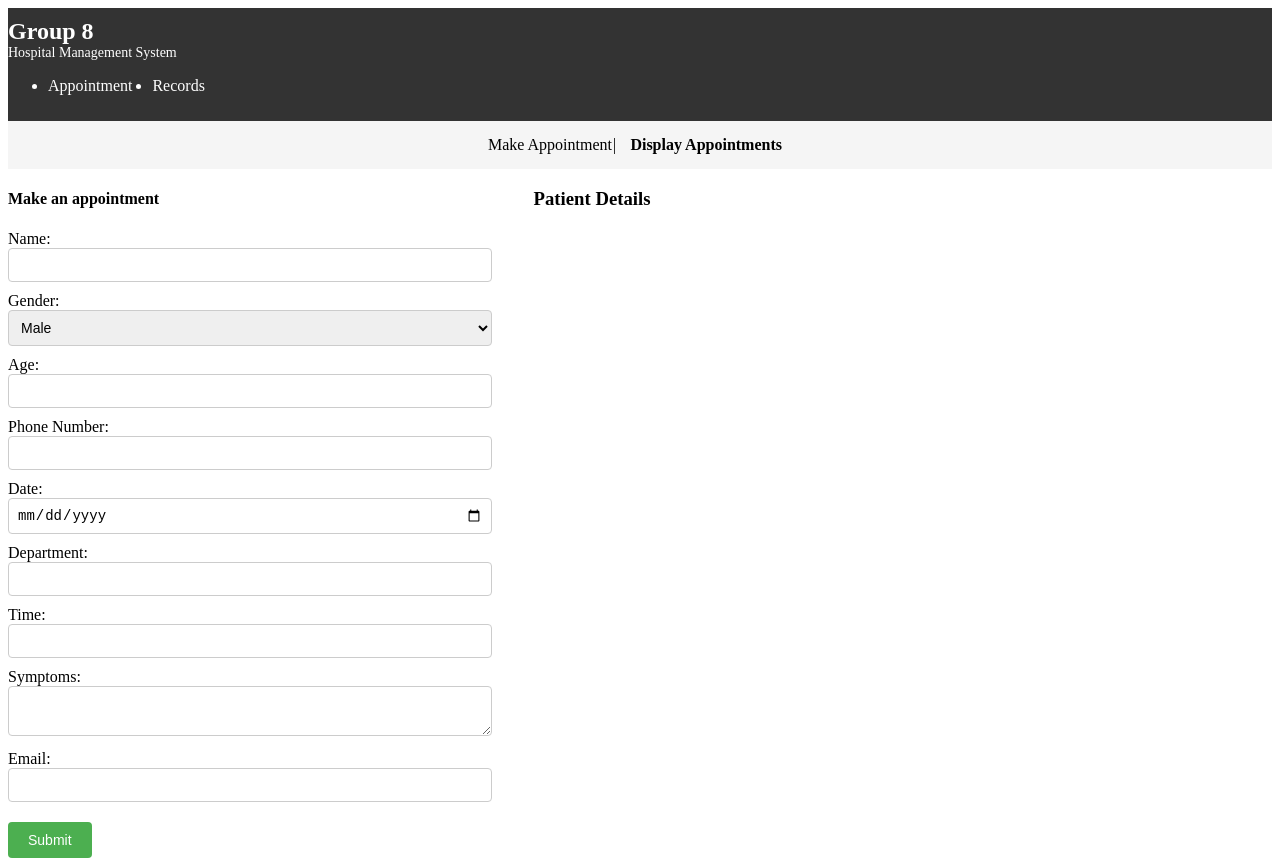
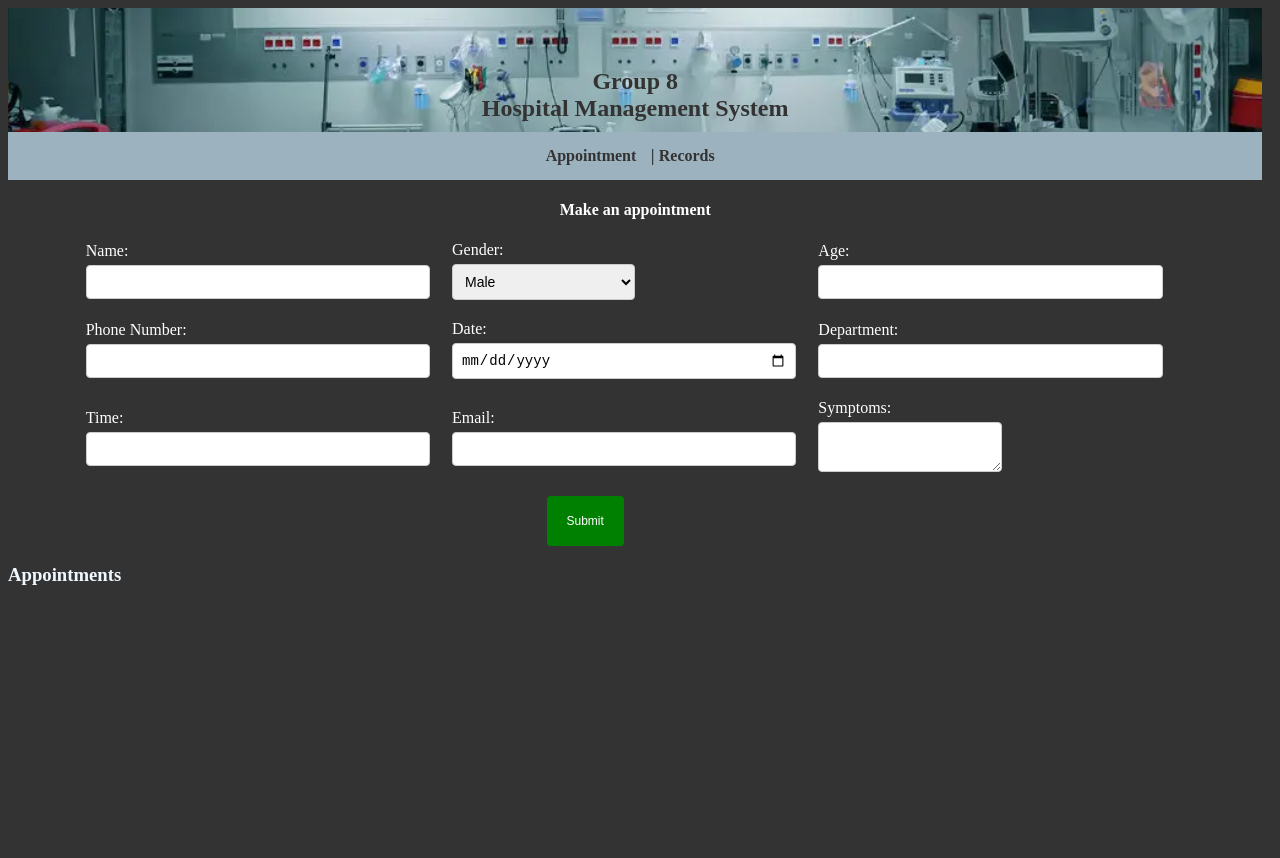
Before and after one commit to debrahrubben/Hospital-Management-System, a website: page public/index.html in a window 1280 px wide. After the commit the page ends 800 px from the top, so only its background shows below. Drawn offline with Linux system fonts and the light colour scheme; no server answers.

Commit message:
well done

```diff
--- /dev/null
+++ b/public/index.css
@@ -0,0 +1,176 @@
+.navbar {
+    color: #fff;
+    padding: 10px 0;
+    border-radius: 0;
+}
+.logo h3 {
+    margin: 0;
+    font-size: 24px;
+    font-weight: bold;
+}
+.logo p {
+    margin: 0;
+    font-size: 14px;
+    font-weight: normal;
+}
+.menu {
+    margin: 0;
+    padding: 0;
+    list-style-type: none;
+}
+.menu__list {
+    display: flex;
+}
+.menu__item {
+    margin-right: 20px;
+}
+.menu__link {
+    color: #fff;
+    text-decoration: none;
+    font-size: 16px;
+}
+.menu__link:hover {
+    text-decoration: underline;
+}
+
+/* Breadcrumb styles */
+.services-breadcrumb {
+    background-color: #9DB2BF;
+    padding: 15px 0;
+    text-align: center;
+}
+.services-breadcrumb ul {
+    margin: 0;
+    padding: 0;
+    list-style-type: none;
+}
+.services-breadcrumb li {
+    display: inline;
+    margin-right: 10px;
+    font-size: 16px;
+    font-weight: bold;
+}
+.services-breadcrumb li:last-child {
+    font-weight: bold;
+}
+
+/* Adjustments for form */
+.book-appointment {
+    display: flex;
+    flex-wrap: wrap;
+    justify-content: space-between;
+    background-color: #333;
+    border-radius: 5px;
+    -webkit-border-radius: 5px;
+    -moz-border-radius: 5px;
+    -ms-border-radius: 5px;
+    -o-border-radius: 5px;
+    color: #fff;
+    width: 100%;
+    align-items: center;
+    justify-content: center;
+}
+
+.form-group {
+    width: calc(30% - 10px); /* Adjust width */
+    margin-bottom: 10px;
+}
+
+.form-group label {
+    display: block;
+    margin-bottom: 5px;
+}
+
+.form-group input,
+.form-group select,
+.form-group textarea {
+    width: 50%;
+    padding: 8px;
+    border: 1px solid #ccc;
+
+    box-sizing: border-box;
+    font-size: 14px;
+
+}
+
+
+.appointment {
+width: 100%;
+margin-bottom: 5px;
+font-size: 12px;
+background-color: #f9f9f9;
+padding: 2px;
+border-radius: 5px;
+box-shadow: 0 0 10px rgba(0, 0, 0, 0.1);
+display: flex;
+flex-wrap: wrap;
+justify-content: space-between;
+}
+
+.appointment p {
+
+display: inline-block; /* Display all details in a single line */
+
+}
+.appointment button {
+flex: 0 0 auto;
+}
+
+
+
+input[type="text"], input[type="email"], textarea, input[type="date"], input[type="number"], select {
+    width: calc(100% - 22px); /* Adjust width */
+    margin-bottom: 10px; /* Adjust margin */
+    padding: 8px;
+    border: 1px solid #ccc;
+    border-radius: 4px;
+    box-sizing: border-box;
+    font-size: 14px; /* Adjust font size */
+}
+button {
+
+    padding: 10px 20px;
+    background-color: tomato;
+    color: white;
+    border: none;
+    border-radius: 4px;
+    cursor: pointer;
+    font-size: 12px; /* Adjust font size */
+}
+button:hover {
+    background-color: red;
+}
+
+.header-bottom {
+    position: relative;
+    background-image: url('./hospital.webp');
+    background-size: cover; /* Ensure the background image covers the entire element */
+    background-position: center; /* Center the background image */
+}
+
+
+.logo {
+    margin-top: 50px; /* Adjust margin-top to position the logo */
+    text-align: center; /* Center-align the text */
+    color: #333; /* Set text color */
+}
+
+
+.record {
+    width: 100%;
+    margin-bottom: 5px;
+    font-size: 12px;
+    background-color: #f9f9f9;
+    padding: 2px;
+    border-radius: 5px;
+    box-shadow: 0 0 10px rgba(0, 0, 0, 0.1);
+    display: flex;
+    flex-wrap: wrap;
+    justify-content: space-between;
+    }
+
+    .record p {
+
+    display: inline-block; /* Display all details in a single line */
+
+    }
--- a/public/index.html
+++ b/public/index.html
@@ -1,132 +1,28 @@
 <!DOCTYPE html>
 <html lang="en">
 <head>
+    <link rel="stylesheet" href="index.css">
     <meta name="viewport" content="width=device-width, initial-scale=1">
     <meta http-equiv="Content-Type" content="text/html; charset=utf-8" />
 </head>
-<style>
- /* Navbar styles */
- .navbar {
-        background-color: #333;
-        color: #fff;
-        padding: 10px 0;
-        border-radius: 0;
-    }
-    .logo h3 {
-        margin: 0;
-        font-size: 24px;
-        font-weight: bold;
-    }
-    .logo p {
-        margin: 0;
-        font-size: 14px;
-        font-weight: normal;
-    }
-    .menu {
-        margin: 0;
-        padding: 0;
-        list-style-type: none;
-    }
-    .menu__list {
-        display: flex;
-    }
-    .menu__item {
-        margin-right: 20px;
-    }
-    .menu__link {
-        color: #fff;
-        text-decoration: none;
-        font-size: 16px;
-    }
-    .menu__link:hover {
-        text-decoration: underline;
-    }
-
-    /* Breadcrumb styles */
-    .services-breadcrumb {
-        background-color: #f5f5f5;
-        padding: 15px 0;
-        text-align: center;
-    }
-    .services-breadcrumb ul {
-        margin: 0;
-        padding: 0;
-        list-style-type: none;
-    }
-    .services-breadcrumb li {
-        display: inline;
-        margin-right: 10px;
-        font-size: 16px;
-    }
-    .services-breadcrumb li:last-child {
-        font-weight: bold;
-    }
-
-
-
-    /* Adjustments for form and appointments */
-    .book-appointment {
-        width: 40%;
-        float: left;
-        margin-right: 20px;
-    }
-    .appointment {
-        width: 30%;
-        float: left;
-        margin-bottom: 20px;
-        font-size: 14px; /* Adjust font size */
-        background-color: #f9f9f9;
-        padding: 20px;
-        border-radius: 5px;
-        box-shadow: 0 0 10px rgba(0, 0, 0, 0.1);
-    }
-    .appointment p {
-        margin: 10px 0; /* Adjust spacing */
-    }
-    input[type="text"], input[type="email"], textarea, input[type="date"], input[type="number"], select {
-        width: calc(100% - 22px); /* Adjust width */
-        margin-bottom: 10px; /* Adjust margin */
-        padding: 8px;
-        border: 1px solid #ccc;
-        border-radius: 4px;
-        box-sizing: border-box;
-        font-size: 14px; /* Adjust font size */
-    }
-    button {
-        margin-top: 10px;
-        padding: 10px 20px;
-        background-color: #4CAF50;
-        color: white;
-        border: none;
-        border-radius: 4px;
-        cursor: pointer;
-        font-size: 14px; /* Adjust font size */
-    }
-    button:hover {
-        background-color: #45a049;
-    }
-</style>
-
-</head>
-<body>
+<body bgcolor="#333" style="width:98vw;">
+    <div class="header-bottom" style="position: relative; background-image: url('');">
+            <div class="header-bottom">
                 <div class="main" id="home">
-		<div class="header-bottom">
                     <nav class="navbar navbar-default">
                         <div class="navbar-header">
                             <div class="logo">
-						<h3> Group 8 <p>Hospital Management System</p></h3>
+                                <h3> Group 8 </h3>
+                                <h3>Hospital Management System</h3>
                             </div>
                         </div>
                         <div class="collapse navbar-collapse nav-wil" id="bs-example-navbar-collapse-1">
-					<nav class="menu menu--sebastian">
-						<ul id="m_nav_list" class="m_nav menu__list">
-							<li class="m_nav_item menu__item menu__item--current" id="moble_nav_item_4"> <a href="index.html" class="menu__link">Appointment  </a> </li>
-							<li class="m_nav_item menu__item" id="moble_nav_item_5"> <a href="hospital_records.html" class="menu__link">Records</a> </li>
-					</nav>
                         </div>
                     </nav>
                 </div>
             </div>
+
+
 <div class="banner1 jarallax">
 	<div class="container">
 	</div>
@@ -134,44 +30,65 @@
 <div class="services-breadcrumb">
 	<div class="container">
 		<ul>
-			<li>Make Appointment<i>|</i></li>
-			<li>Display Appointments</li>
+			<li> <a style="text-decoration: none;color: #333;" href="index.html">Appointment  </a></li><i>|</i>
+			<li><a style="text-decoration: none; color: #333;" href="hospital_records.html" >Records</a></li>
 		</ul>
+	</div>
 </div>
 </div>
 <div class="banner-bottom" id="about">
 	<div class="container">
 		<div class="book-appointment">
 			<h4>Make an appointment</h4>
-<form id="patientForm">
-    <label for="name">Name:</label><br>
-    <input type="text" id="name" name="name" required><br>
-    <label for="gender">Gender:</label><br>
+<form id="patientForm" style=" display: flex;justify-content: center;align-items: center;">
+    <div class="book-appointment">
+        <div class="form-group">
+            <label for="name">Name:</label>
+            <input type="text" id="name" name="name" required>
+        </div>
+        <div class="form-group">
+            <label for="gender">Gender:</label>
             <select id="gender" name="gender" required>
                 <option value="Male">Male</option>
                 <option value="Female">Female</option>
                 <option value="Other">Other</option>
-    </select><br>
-    <label for="age">Age:</label><br>
-    <input type="number" id="age" name="age" required><br>
-    <label for="phone">Phone Number:</label><br>
-    <input type="text" id="phone" name="phone" required><br>
-    <label for="date">Date:</label><br>
-    <input type="date" id="date" name="date" required><br>
-    <label for="department">Department:</label><br>
-    <input type="text" id="department" name="department" required><br>
-    <label for="time">Time:</label><br>
-    <input type="text" id="time" name="time" required><br>
-    <label for="symptoms">Symptoms:</label><br>
-    <textarea id="symptoms" name="symptoms" required></textarea><br>
-    <label for="email">Email:</label><br>
-    <input type="email" id="email" name="email" required><br>
-    <button type="submit">Submit</button>
+            </select>
+        </div>
+        <div class="form-group">
+            <label for="age">Age:</label>
+            <input type="number" id="age" name="age" required>
+        </div>
+        <div class="form-group">
+            <label for="phone">Phone Number:</label>
+            <input type="text" id="phone" name="phone" required>
+        </div>
+        <div class="form-group">
+            <label for="date">Date:</label>
+            <input type="date" id="date" name="date" required>
+        </div>
+        <div class="form-group">
+            <label for="department">Department:</label>
+            <input type="text" id="department" name="department" required>
+        </div>
+        <div class="form-group">
+            <label for="time">Time:</label>
+            <input type="text" id="time" name="time" required>
+        </div>
+        <div class="form-group">
+            <label for="email">Email:</label>
+            <input type="email" id="email" name="email" required>
+        </div>
+        <div class="form-group">
+            <label for="symptoms">Symptoms:</label>
+            <textarea id="symptoms" name="symptoms" required></textarea>
+        </div> <button style="margin-right: 100px; height: 50px; background-color:green;" type="submit">Submit</button>
+    </div>
+
 </form>
         </div>
     </div>
 </div>
-<h3>Patient Details</h3>
+<h3 style="color: aliceblue;">Appointments</h3>
 <div id="patientDetails" ></div>
 
 <script>
```
Also changed, not shown: public/hospital_records.html (+72 -54 lines), public/hospital_records1.html (added, +177 -0 lines), public/hospital.webp (added). Lines whose indentation alone changed are shown as unchanged.
